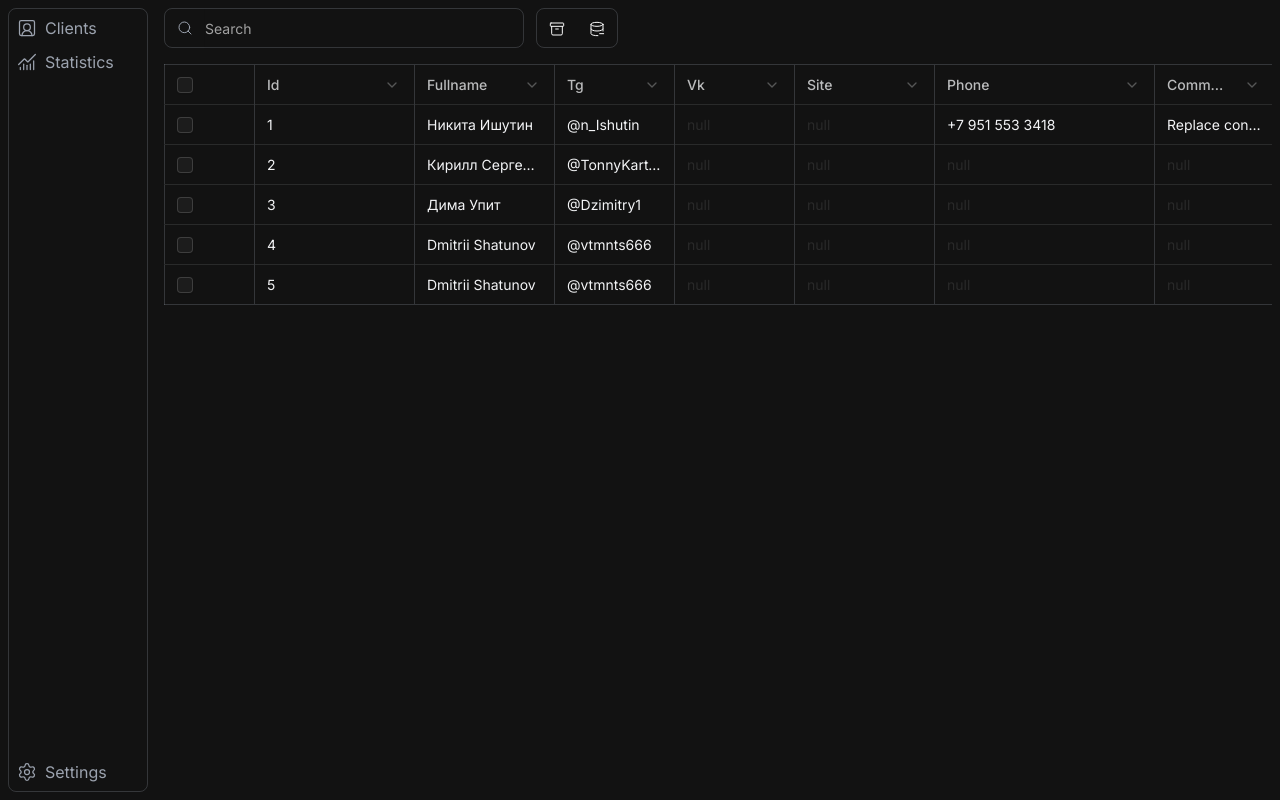
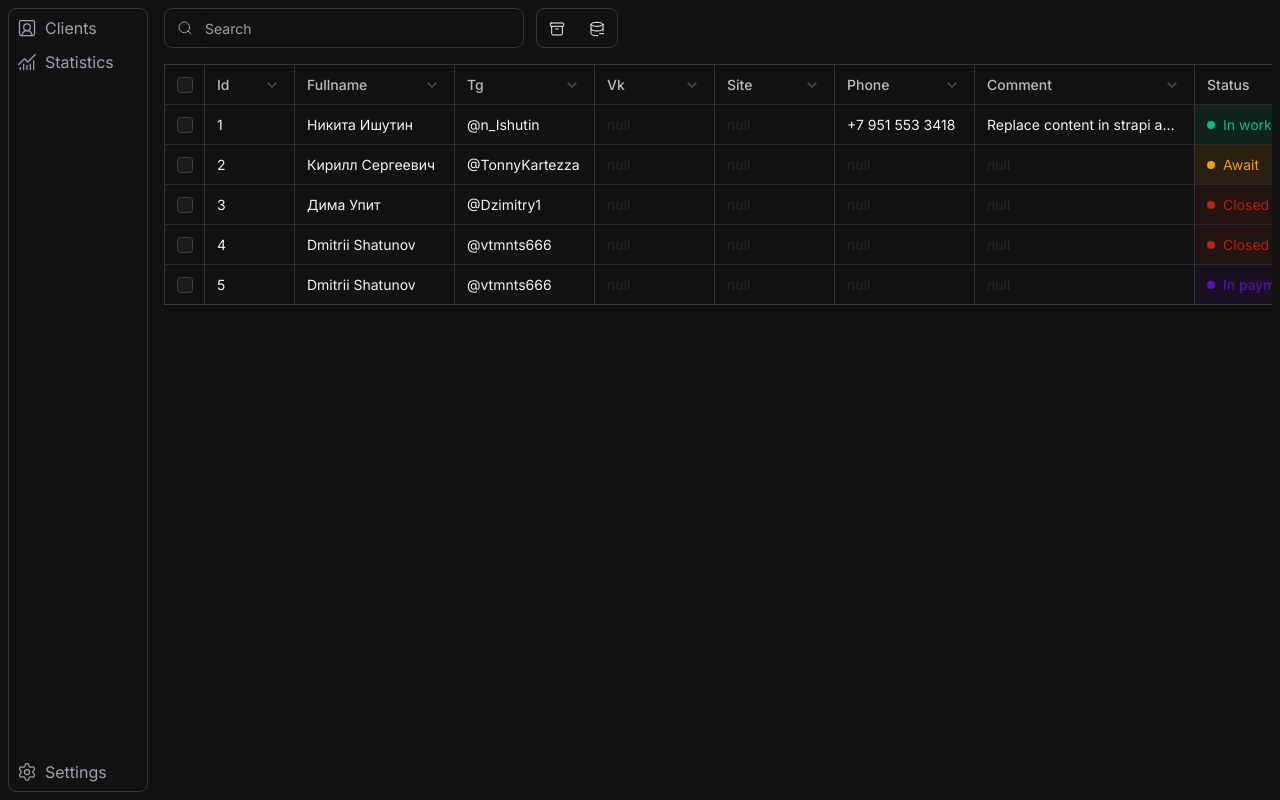
Before and after one commit to wkingsurin/cbase, a Next.js app: page /clients in a window 1280 px wide. Built offline with nearby package versions, Linux system fonts and the light colour scheme.

Commit message:
fix(components): add utility col component for correct table rendering

```diff
--- a/components/data-table/data-table.tsx
+++ b/components/data-table/data-table.tsx
@@ -118,6 +118,7 @@ export default function DataTable<T>({
     <div className="group/table relative min-w-0 overflow-x-auto">
       <Table className="table-fixed whitespace-nowrap">
         <colgroup>
+          <col style={{ width: "40px" }} />
           {columns.map((column) => (
             <col
               key={column.id}
```
